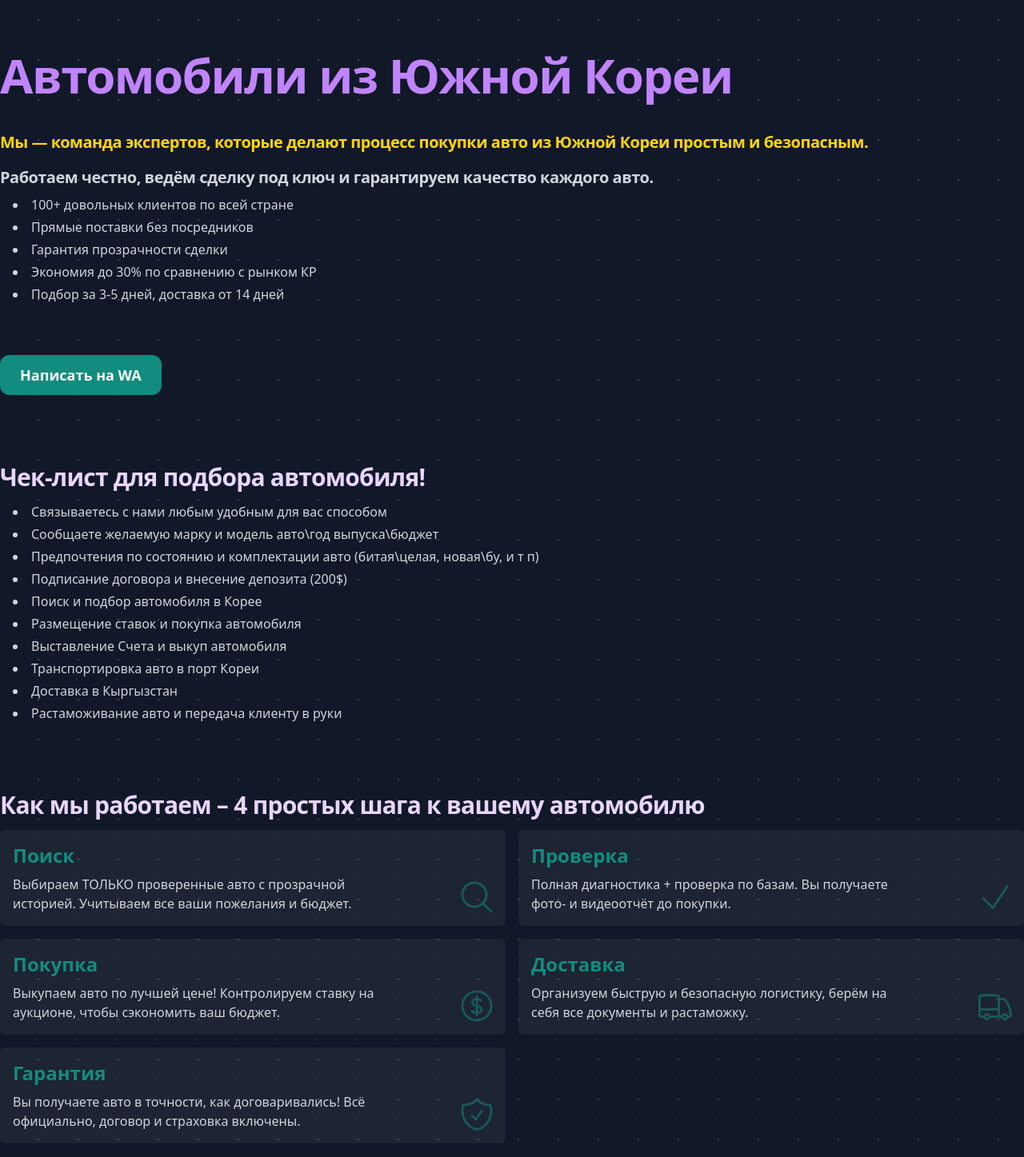
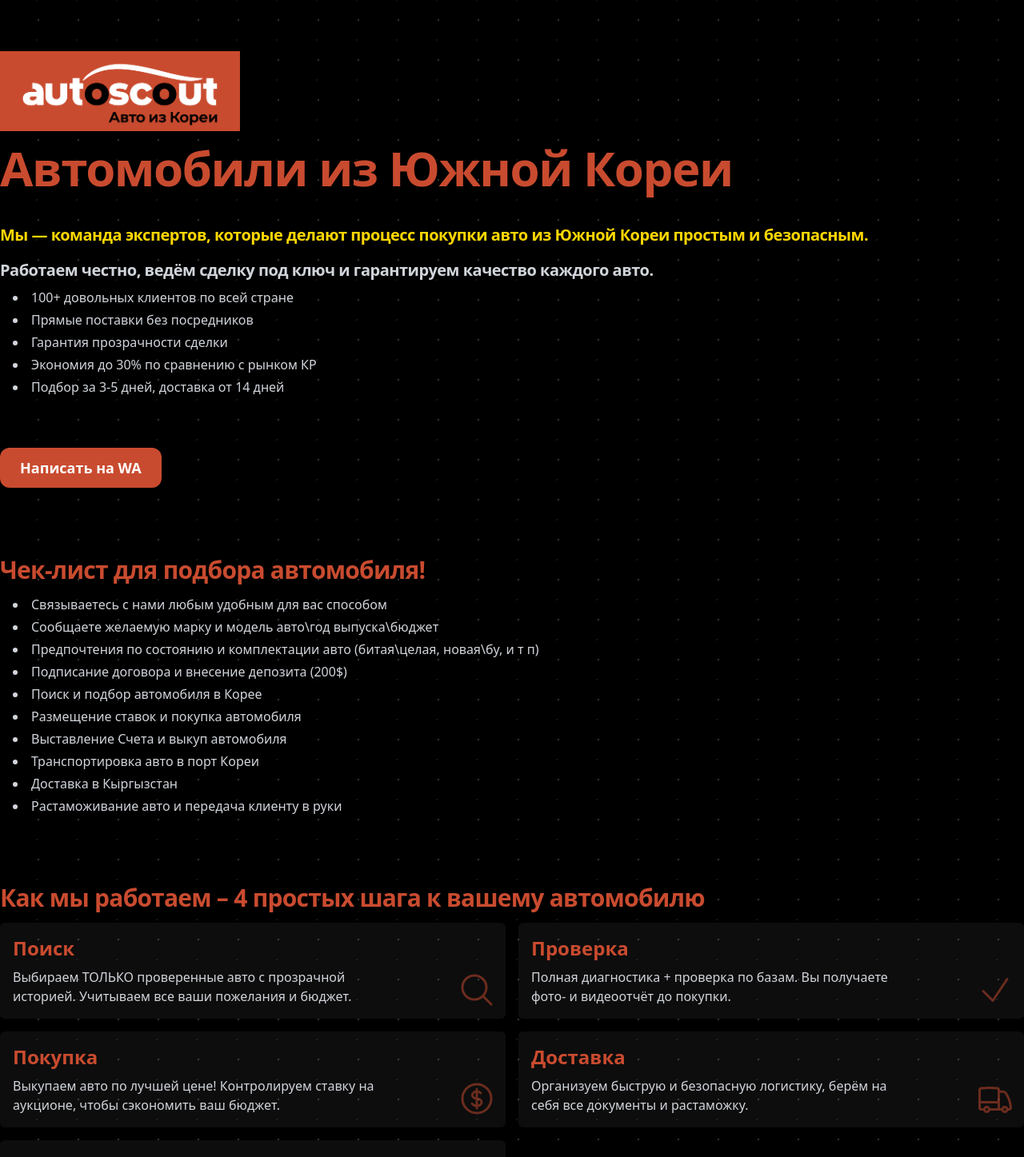
Before and after one commit to azdek/autoscout, a React (Vite) app: page / in a window 1280 px wide. Shown: the top 1447 px of the page at 80% size. Built offline with nearby package versions, Linux system fonts and the light colour scheme.

Commit message:
remove unused logo image, update styles to use new color scheme, and enhance app layout

```diff
--- a/src/app/app.tsx
+++ b/src/app/app.tsx
@@ -8,6 +8,8 @@ import {
 } from '@heroicons/react/24/outline'
 import Button from 'components/atoms/button'
 import Carousel from 'components/organisms/carousel'
+
+import LogoSrc from 'assets/logo.png'
 
 const features = [
   {
@@ -50,7 +52,12 @@ function App() {
   return (
     <main>
       <header className="pt-16 z-10 relative max-w-screen-lg xl:max-w-screen-xl mx-auto">
-        <h1 className="text-4xl lg:text-6xl leading-none font-extrabold tracking-tight mb-8 sm:mb-10 text-purple-400">
+        <img
+          src={LogoSrc}
+          alt=""
+          className="w-[300px] h-[100px] object-cover mb-4"
+        />
+        <h1 className="text-4xl lg:text-6xl leading-none font-extrabold tracking-tight mb-8 sm:mb-10 text-[#c94b2f]">
           Автомобили из Южной Кореи
         </h1>
         <div className="text-lg sm:text-xl leading-none font-bold tracking-tight text-[gold] mb-4">
@@ -79,7 +86,7 @@ function App() {
       <br />
 
       <section className="max-w-screen-lg xl:max-w-screen-xl mx-auto">
-        <h3 className="text-3xl leading-none font-bold tracking-tight text-purple-200 mb-4">
+        <h3 className="text-3xl leading-none font-bold tracking-tight text-[#c94b2f] mb-4">
           Чек-лист для подбора автомобиля!
         </h3>
         <ul className="space-y-1 text-gray-300 list-disc list-inside dark:text-gray-300 ml-4">
@@ -101,7 +108,7 @@ function App() {
       <br />
 
       <section className="max-w-screen-lg xl:max-w-screen-xl mx-auto">
-        <h3 className="text-3xl leading-none font-bold tracking-tight text-purple-200 mb-4">
+        <h3 className="text-3xl leading-none font-bold tracking-tight text-[#c94b2f] mb-4">
           Как мы работаем – 4 простых шага к вашему автомобилю
         </h3>
         <div className="grid grid-cols-10 gap-4">
@@ -119,7 +126,7 @@ function App() {
       <br />
 
       <section className="max-w-screen-lg xl:max-w-screen-xl mx-auto">
-        <h3 className="text-3xl leading-none font-bold tracking-tight text-purple-200 mb-4">
+        <h3 className="text-3xl leading-none font-bold tracking-tight text-[#c94b2f] mb-4">
           Отзывы наших довольных клиентов
         </h3>
 
--- a/src/components/atoms/button/button.tsx
+++ b/src/components/atoms/button/button.tsx
@@ -7,7 +7,7 @@ const Button = forwardRef<
   return (
     <button
       ref={ref}
-      className="w-full sm:w-auto flex-none bg-[#128c7e] hover:bg-[#0e7065] text-white text-lg leading-6 font-semibold py-3 px-6 border border-transparent rounded-xl focus:ring-2 focus:ring-offset-2 focus:ring-offset-white focus:ring-gray-900 focus:outline-none transition-colors duration-200"
+      className="w-full sm:w-auto flex-none bg-[#c94b2f] hover:bg-[#c94b2f] text-white text-lg leading-6 font-semibold py-3 px-6 border border-transparent rounded-xl focus:ring-2 focus:ring-offset-2 focus:ring-offset-white focus:ring-gray-900 focus:outline-none transition-colors duration-200"
       {...rest}
     >
       {children}
--- a/src/components/organisms/card/card.tsx
+++ b/src/components/organisms/card/card.tsx
@@ -28,11 +28,11 @@ const Card = forwardRef<HTMLDivElement, CardProps>(
       >
         <div>
           <span className="absolute right-3 bottom-3 flex items-center justify-center rounded-md opacity-50">
-            <Icon className="h-12 w-12 text-[#128c7e]" aria-hidden="true" />
+            <Icon className="h-12 w-12 text-[#c94b2f]" aria-hidden="true" />
           </span>
         </div>
         <div className="flex flex-col h-full">
-          <h3 className="text-2xl font-bold text-[#128c7e]">{title}</h3>
+          <h3 className="text-2xl font-bold text-[#c94b2f]">{title}</h3>
           <p className="mt-2 text-base text-gray-300 flex-1 max-w-[80%]">
             {description}
           </p>
--- a/src/index.css
+++ b/src/index.css
@@ -15,7 +15,7 @@
   }
 
   main {
-    @apply px-4 min-h-screen sm:px-0 space-y-16 w-full bg-gray-900;
+    @apply px-4 min-h-screen sm:px-0 space-y-16 w-full bg-black;
     background-image: radial-gradient(
         hsla(0, 0%, 84.3%, 0.25) 1px,
         transparent 0
--- a/vite.config.ts
+++ b/vite.config.ts
@@ -11,9 +11,10 @@ export default defineConfig(() => {
     },
     resolve: {
       alias: {
-        app: resolve(__dirname, "src", "app"),
+      app: resolve(__dirname, "src", "app"),
         components: resolve(__dirname, "src", "components"),
         hooks: resolve(__dirname, "src", "hooks"),
+        assets: resolve(__dirname, "src", "assets"),
       },
     },
   };
```
Also changed, not shown: src/main.tsx (+6 -6 lines), tsconfig.app.json (+9 -10 lines), public/favicon.svg, src/assets/logo.png (renamed from public/assets/images/autoscout_logo on red_tagline.png).
